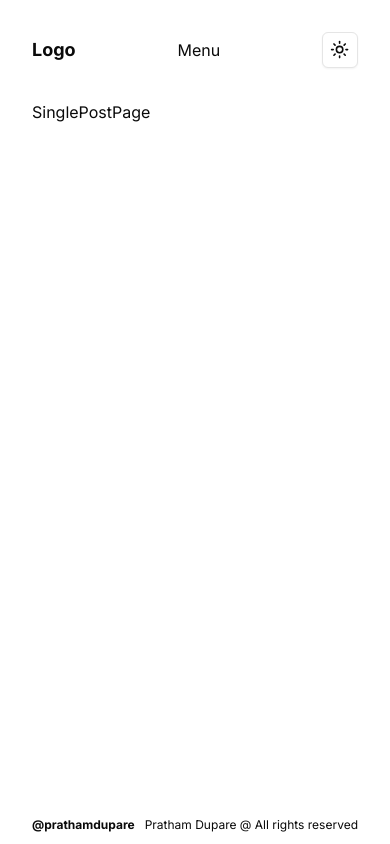
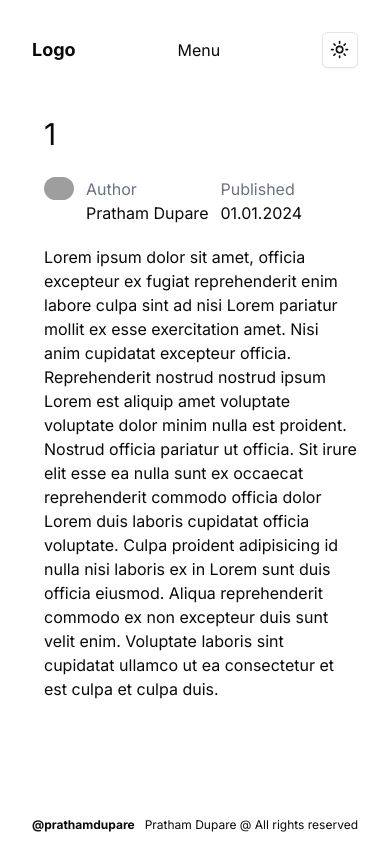
Before and after one commit to prathamdupare/nextjs-blog, a Next.js app: page /blog/1 in a window 390 px wide. Built offline with nearby package versions, Linux system fonts and the light colour scheme; grey boxes are pictures that could not be loaded.

Commit message:
new components

```diff
--- a/next.config.mjs
+++ b/next.config.mjs
@@ -4,7 +4,7 @@ const nextConfig = {
     remotePatterns: [
       {
         protocol: "https",
-        hostname: "www.pexels.com",
+        hostname: "images.pexels.com",
       },
     ],
   },
--- a/src/app/about/page.jsx
+++ b/src/app/about/page.jsx
@@ -5,8 +5,10 @@ const page = () => {
   return (
     <div className="flex h-full ">
       <div className="w-[90%] h-full flex flex-col justify-center">
-        <h1 className="text-[30px] font-bold">About Agency</h1>
-        <h1 className="text-[50px] font-bold">
+        <h1 className="text-[40px] text-purple-700 dark:text-purple-400 font-bold">
+          About Agency
+        </h1>
+        <h1 className="text-[30px] font-bold">
           We create digital ideas, that are bigger, bolder, braver and better.
         </h1>
         <p className="py-3">
@@ -45,7 +47,7 @@ const page = () => {
           </div>
         </div>
       </div>
-      <div className=" w-full flex justify-center items-center ">
+      <div className=" w-full flex justify-center items-center hidden md:flex ">
         <Image src="/about.png" alt="" height={600} width={600} />
       </div>
     </div>
--- a/src/app/blog/[slug]/page.jsx
+++ b/src/app/blog/[slug]/page.jsx
@@ -1,6 +1,60 @@
+import Image from "next/image";
 import React from "react";
 
-const SinglePostPage = () => {
-  return <div>SinglePostPage</div>;
+const SinglePostPage = ({ params }) => {
+  return (
+    <div className="flex flex-col md:flex-row gap-3">
+      <div>
+        <Image
+          src="https://images.pexels.com/photos/20425642/pexels-photo-20425642/free-photo-of-magnolia.jpeg"
+          alt="blog image"
+          className="hidden md:block"
+          height={500}
+          width={600}
+        />
+      </div>
+      <div className="pl-3">
+        <div>
+          <h1 className="text-[30px]">{params.slug}</h1>
+        </div>
+        <div className="flex flex-row my-5 gap-3">
+          <div className="min-w-[30px]">
+            <Image
+              src="https://images.pexels.com/photos/1559486/pexels-photo-1559486.jpeg?auto=compress&cs=tinysrgb&w=1260&h=750&dpr=1"
+              className="rounded-full"
+              alt="blog image"
+              height={30}
+              width={30}
+            />
+          </div>
+
+          <div>
+            <p className="font-xs text-gray-500 dark:text-gray-400">Author</p>
+            <p>Pratham Dupare</p>
+          </div>
+
+          <div>
+            <p className="font-xs text-gray-500 dark:text-gray-400">
+              Published
+            </p>
+            <p>01.01.2024</p>
+          </div>
+        </div>
+        <p className="max-w-[600px]">
+          Lorem ipsum dolor sit amet, officia excepteur ex fugiat reprehenderit
+          enim labore culpa sint ad nisi Lorem pariatur mollit ex esse
+          exercitation amet. Nisi anim cupidatat excepteur officia.
+          Reprehenderit nostrud nostrud ipsum Lorem est aliquip amet voluptate
+          voluptate dolor minim nulla est proident. Nostrud officia pariatur ut
+          officia. Sit irure elit esse ea nulla sunt ex occaecat reprehenderit
+          commodo officia dolor Lorem duis laboris cupidatat officia voluptate.
+          Culpa proident adipisicing id nulla nisi laboris ex in Lorem sunt duis
+          officia eiusmod. Aliqua reprehenderit commodo ex non excepteur duis
+          sunt velit enim. Voluptate laboris sint cupidatat ullamco ut ea
+          consectetur et est culpa et culpa duis.
+        </p>
+      </div>
+    </div>
+  );
 };
 export default SinglePostPage;
--- a/src/app/contact/page.jsx
+++ b/src/app/contact/page.jsx
@@ -6,7 +6,7 @@ import Image from "next/image";
 const page = () => {
   return (
     <div className="flex h-full ">
-      <div className=" w-full flex justify-center items-center ">
+      <div className=" w-full flex justify-center items-center hidden md:flex">
         <Image src="/contact.png" alt="" height={600} width={600} />
       </div>
       <div className="w-[90%] h-full flex flex-col gap-3 justify-center">
--- a/src/app/page.js
+++ b/src/app/page.js
@@ -19,7 +19,7 @@ const Home = () => {
           <Image src="/brands.png" alt="" height={300} width={600} />
         </div>
       </div>
-      <div className=" w-full flex justify-center items-center ">
+      <div className=" flex w-full justify-center items-center hidden md:flex">
         <Image src="/hero.gif" alt="" height={600} width={600} />
       </div>
     </div>
--- a/src/components/ navbar/Navbar.jsx
+++ b/src/components/ navbar/Navbar.jsx
@@ -5,7 +5,9 @@ import { ModeToggle } from "../mode-toggle";
 const Navbar = () => {
   return (
     <div className="h-[100px] flex items-center justify-between ">
-      <div className="font-bold text-lg">Logo</div>
+      <Link className="font-bold text-lg" href="/">
+        Logo
+      </Link>
       <div className="flex gap-2">
         {" "}
         <Links />
--- a/src/components/ navbar/links/Links.jsx
+++ b/src/components/ navbar/links/Links.jsx
@@ -57,7 +57,7 @@ const Links = () => {
         <div>
           <Sheet>
             <SheetTrigger className="md:hidden">Menu</SheetTrigger>
-            <SheetContent>
+            <SheetContent className="flex items-center justify-center">
               <SheetHeader>
                 <SheetTitle>Menu</SheetTitle>
                 <div className="flex items-center flex-col gap-6 md:flex">
--- a/src/components/postCard/postCard.jsx
+++ b/src/components/postCard/postCard.jsx
@@ -23,7 +23,7 @@ const PostCard = () => {
           </CardDescription>
         </CardHeader>
         <CardFooter>
-          <p>Card Footer</p>
+          <p></p>
         </CardFooter>
       </Card>
     </div>
```
